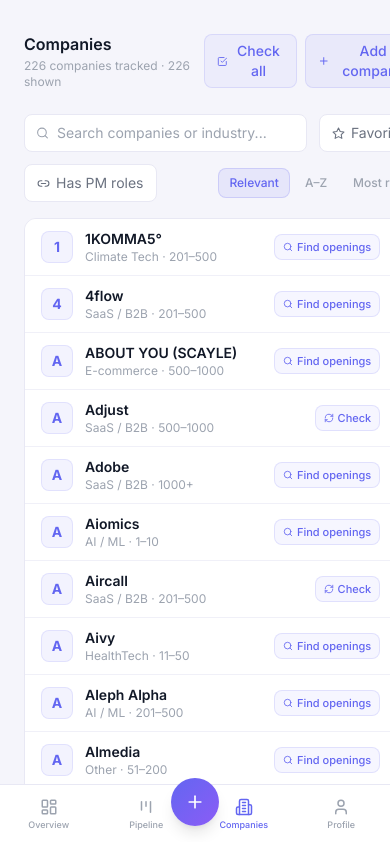
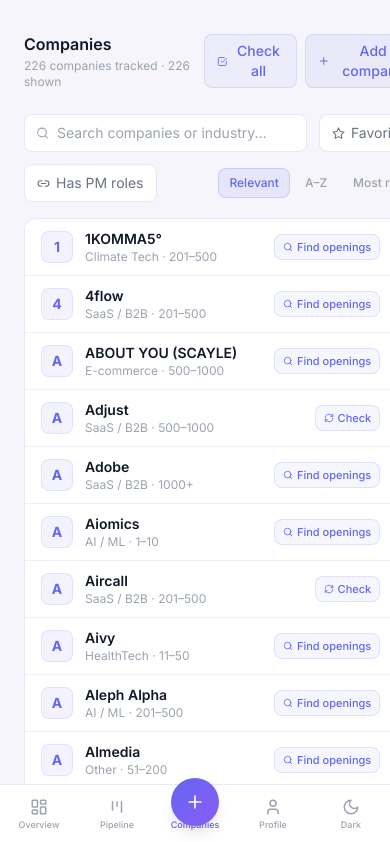
Before and after one commit to bianakl/berlin-jobhunt, a React (Vite) app: page / in a window 390 px wide. Shown: the top 842 px of the page. Built offline with nearby package versions, Linux system fonts and the light colour scheme.

Commit message:
Add dark mode toggle to mobile bottom nav
Co-Authored-By: Claude Sonnet 4.6 <noreply@anthropic.com>

```diff
--- a/src/components/Sidebar.jsx
+++ b/src/components/Sidebar.jsx
@@ -158,6 +158,15 @@ export default function Sidebar({ activeView, onNavigate, onAddJob, streak, achi
             </button>
           );
         })}
+        {/* Dark mode toggle */}
+        <button
+          onClick={onToggleDark}
+          className="flex-1 flex flex-col items-center justify-center gap-0.5 h-full transition-all"
+          style={{ color: 'var(--text-4)' }}
+        >
+          {dark ? <Sun size={18} /> : <Moon size={18} />}
+          <span className="text-[9px] font-medium">{dark ? 'Light' : 'Dark'}</span>
+        </button>
         {/* Center add button */}
         <button
           onClick={() => onAddJob()}
```
